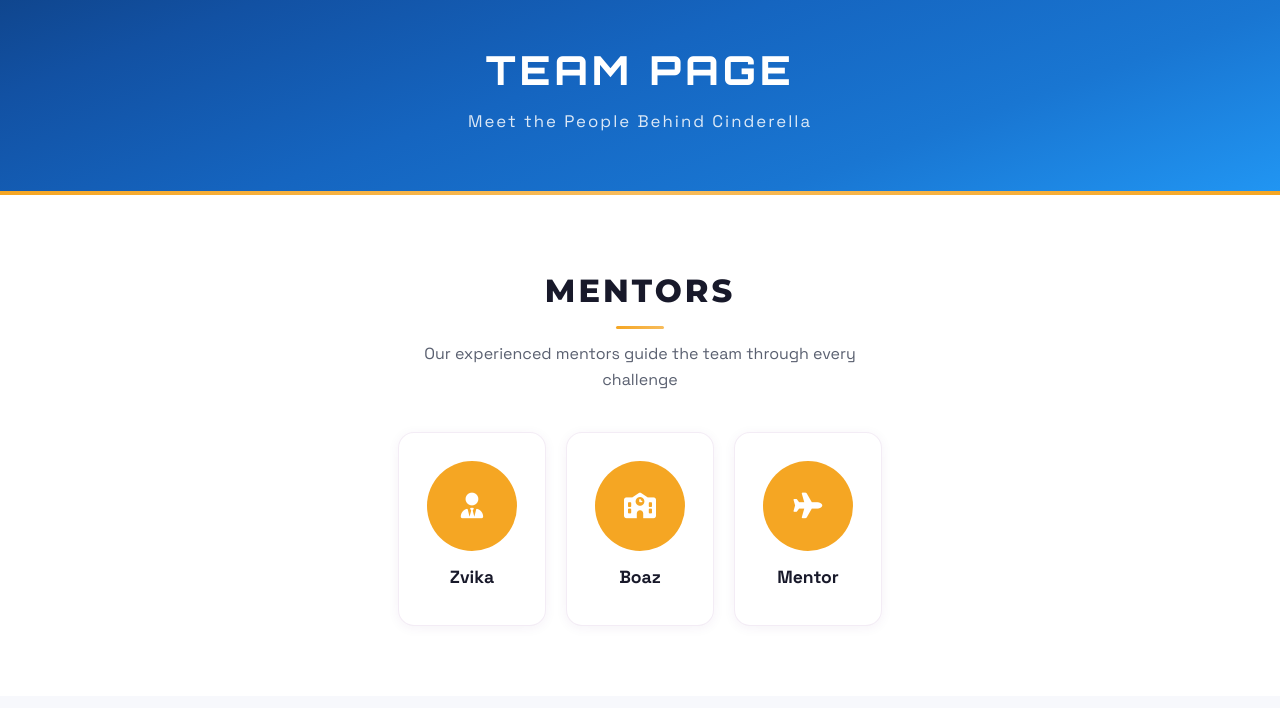
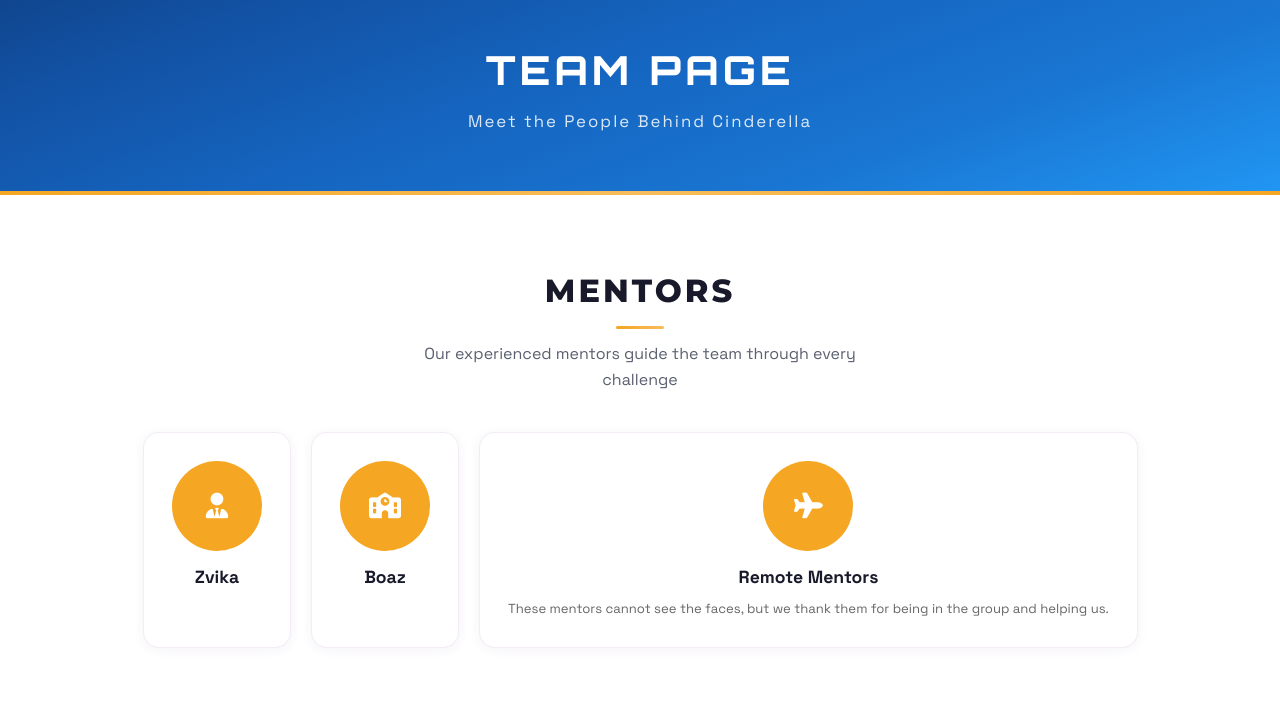
Before and after one commit to CARTONCATAN/cinderella-1942, a plain HTML site: page team.html in a window 1280 px wide. Shown: the part 92-800 px from the top of the page. Drawn offline with Linux system fonts and the light colour scheme.

Commit message:
Clean up mentor cards, fix remote mentors card

```diff
--- a/team.html
+++ b/team.html
@@ -57,17 +57,15 @@
                 <div class="team-card fade-in">
                     <div class="avatar"><i class="fas fa-user-tie"></i></div>
                     <h3>Zvika</h3>
-                    <p></p>
                 </div>
                 <div class="team-card fade-in">
                     <div class="avatar"><i class="fas fa-school"></i></div>
                     <h3>Boaz</h3>
-                    <p></p>
                 </div>
                 <div class="team-card fade-in">
                     <div class="avatar"><i class="fas fa-plane"></i></div>
-                    <h3>Mentor</h3>
-                    <p></p>
+                    <h3>Remote Mentors</h3>
+                    <p style="font-size: 0.82rem; color: #666; margin-top: 8px; line-height: 1.5;">These mentors cannot see the faces, but we thank them for being in the group and helping us.</p>
                 </div>
             </div>
         </div>
```
